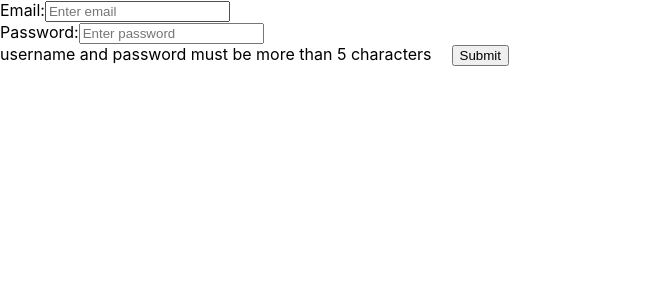
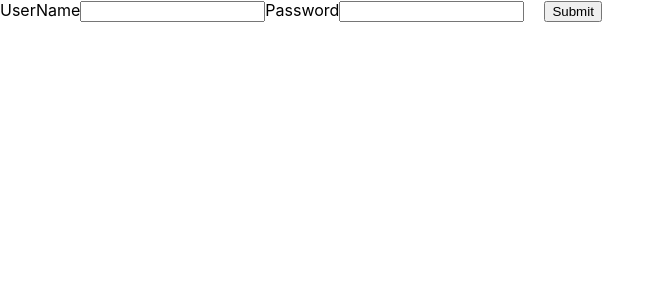
Before and after one commit to Bhagya956/ReactApp, a React (Create React App) app: page / in a window 1280 px wide. Shown: the top 300 px of the page, without its empty margins (0-664 px from the left). Built offline with nearby package versions, Linux system fonts and the light colour scheme.

Commit message:
added files

```diff
--- a/src/App.js
+++ b/src/App.js
@@ -20,6 +20,8 @@ import FridayTask from './class-components/5-4-task';
 import UseStateEx2 from './functional-components/Hooks/useStateEx2';
 import UseStateEx3 from './functional-components/Hooks/useStateEx3';
 import UncontrolledInput from './functional-components/forms/uncontrolled';
+import ControlledComponent from './functional-components/forms/controlled';
+import ControlledComponent2 from './functional-components/forms/controlled2';
 
 
 
@@ -71,7 +73,10 @@ function App() {
 
       {/* <UseStateEx3/> */}
 
-      <UncontrolledInput/>
+      {/* <UncontrolledInput/> */}
+
+      {/* <ControlledComponent/> */}
+      <ControlledComponent2/>
 
 
 
--- /dev/null
+++ b/src/functional-components/forms/controlled.js
@@ -0,0 +1,79 @@
+import { useState } from "react"
+
+
+
+
+const ControlledComponent=()=>{
+    const [username,setuserName]=useState("")
+    const [password,setPassword]=useState("")
+    const [userNameErr,setuserNameErr]=useState("")
+
+
+
+    const userNameHandler=(event)=>{
+        const userName=event.target.value
+
+        setuserName(userName)
+
+        if(userName.trim().length>6){
+            //alert("input must be less than 6")
+            setuserNameErr("input must be less than 6")
+        }
+        else{
+            setuserNameErr(null)
+
+        }
+
+
+
+
+        console.log(userName)
+
+    }
+
+    const PasswordHandler=(event)=>{
+        const Password=event.target.value
+
+        setPassword(Password)
+
+        console.log(Password)
+
+    }
+
+    const handleSubmit=(event)=>{
+        event.preventDefault()
+        // console.log(username)
+        // console.log(password)
+
+        const userDetails={
+            username:username,
+            password:password,
+            id:Math.random()
+        }
+        console.log(userDetails)
+
+    }
+
+
+    return(
+        <>
+        <form onSubmit={handleSubmit}>
+            <label>UserName</label>
+            <input type="text"
+            value={username}
+            onChange={userNameHandler}/>
+            {
+                userNameErr && <span style={{color:"red"}}>Invalid username</span>
+            }
+
+
+            <label>Password</label>
+            <input type="password"
+            value={password}
+            onChange={PasswordHandler}/>
+            <button type="submit">Submit</button>
+        </form>
+        </>
+    )
+}
+export default ControlledComponent;
--- /dev/null
+++ b/src/functional-components/forms/controlled2.js
@@ -0,0 +1,114 @@
+
+
+import { useState } from "react"
+
+
+
+
+const ControlledComponent2=()=>{
+
+   const [formErrors,setFormErrors]=useState(
+    {
+    usernameErr:null,
+    passwordErr:null
+   }
+)
+
+    const[form,setForm]=useState(
+        {
+            username:null,
+            password:null
+        }
+    )
+
+    const onChangeHandler=(event)=>{
+        const{value,name}=event.target
+        console.log(value,name);
+        setForm(prevState=>({
+            ...prevState,[name]:value
+        }))
+        switch(name){
+            case "username":
+
+                if(value.length>6){
+                    setFormErrors(
+                        {...formErrors,usernameErr:"enter less than 6"}
+
+
+                    )
+                }else{
+                    setFormErrors(
+                        {...formErrors,usernameErr:null}
+                    )
+                }
+                break;
+                case "password":
+
+                if(value.length>6){
+                    setFormErrors(
+                        {...formErrors,passwordErr:"enter less than 6"}
+
+
+                    )
+                }else{
+                    setFormErrors(
+                        {...formErrors,passwordErr:null}
+                    )
+                }
+                break;
+
+
+
+        }
+    }
+
+
+
+
+
+
+
+
+
+
+
+
+
+
+    const handleSubmit=(event)=>{
+        event.preventDefault()
+
+    }
+
+
+    return(
+        <>
+        <form onSubmit={handleSubmit}>
+            <label>UserName</label>
+            <input type="text"
+            value={form.username}
+            onChange={onChangeHandler}
+            name="username"
+            />
+            {
+                formErrors.usernameErr && <span style={{color:"red"}}>Invalid username</span>
+            }
+
+
+            <label>Password</label>
+            <input type="password"
+            value={form.password}
+            onChange={onChangeHandler}
+            name="password"
+
+            />
+
+            <button type="submit">Submit</button>
+            {
+             formErrors.passwordErr && <span style={{color:"red"}}>Invalid paswword</span>
+            }
+        </form>
+        </>
+    )
+}
+export default ControlledComponent2;
--- a/src/functional-components/forms/uncontrolled.js
+++ b/src/functional-components/forms/uncontrolled.js
@@ -20,7 +20,7 @@ const UncontrolledInput=()=>{
 
     if(userInput.length<5 && userPassword.length<5){
       setErrorVisible(true)
-      alert("username and password must be more than 5 characters")
+      // alert("username and password must be more than 5 characters")
     }
     else{
       setErrorVisible(false)
@@ -65,7 +65,9 @@ const UncontrolledInput=()=>{
 
     />
   </div>
-  <span>username and password must be more than 5 characters</span>
+{
+  errorVisible  &&   <span>username and password must be more than 5 characters</span>
+}
   {/* <div className="form-check mb-3">
     <label className="form-check-label">
       <input className="form-check-input" type="checkbox" name="remember" />{" "}
```
